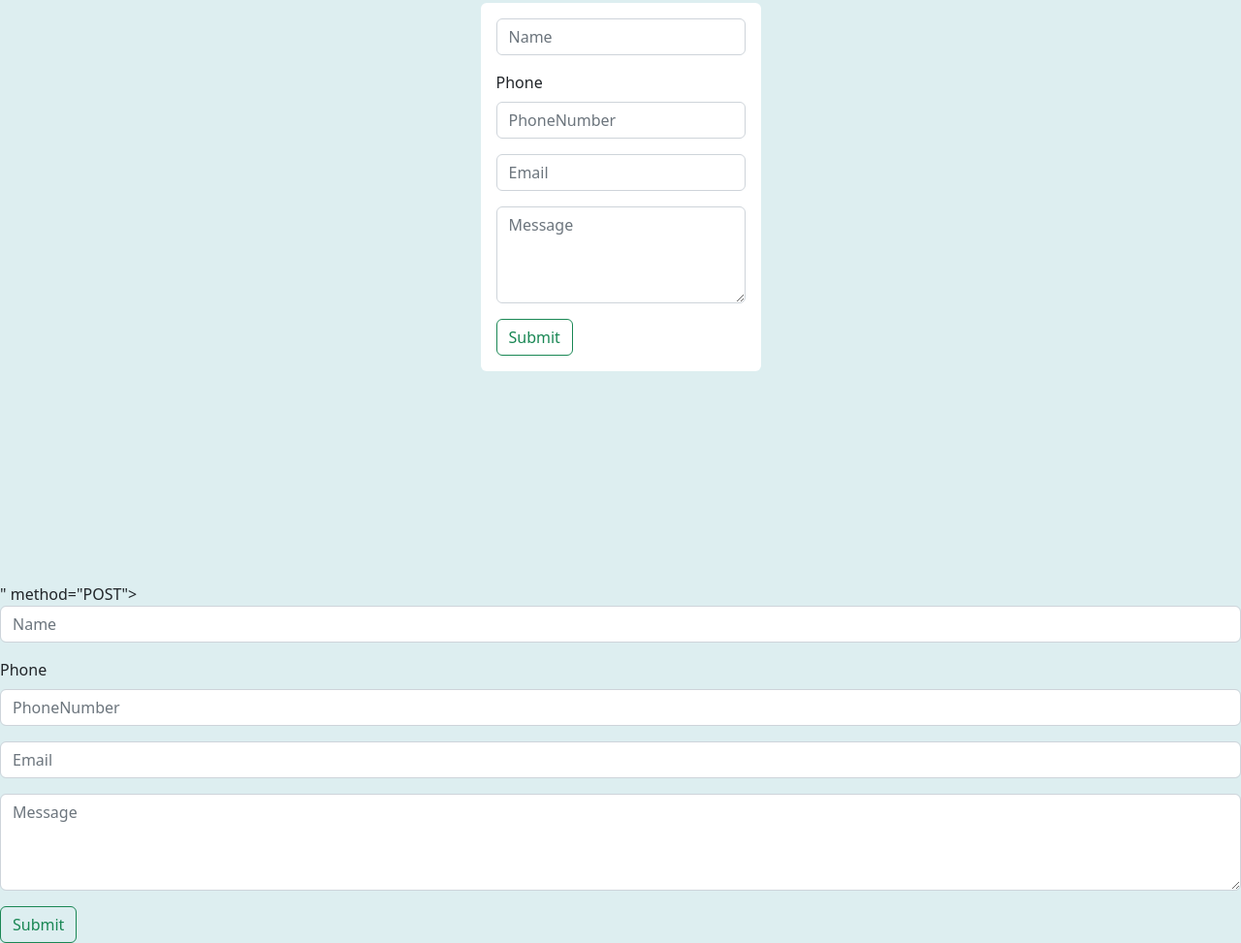
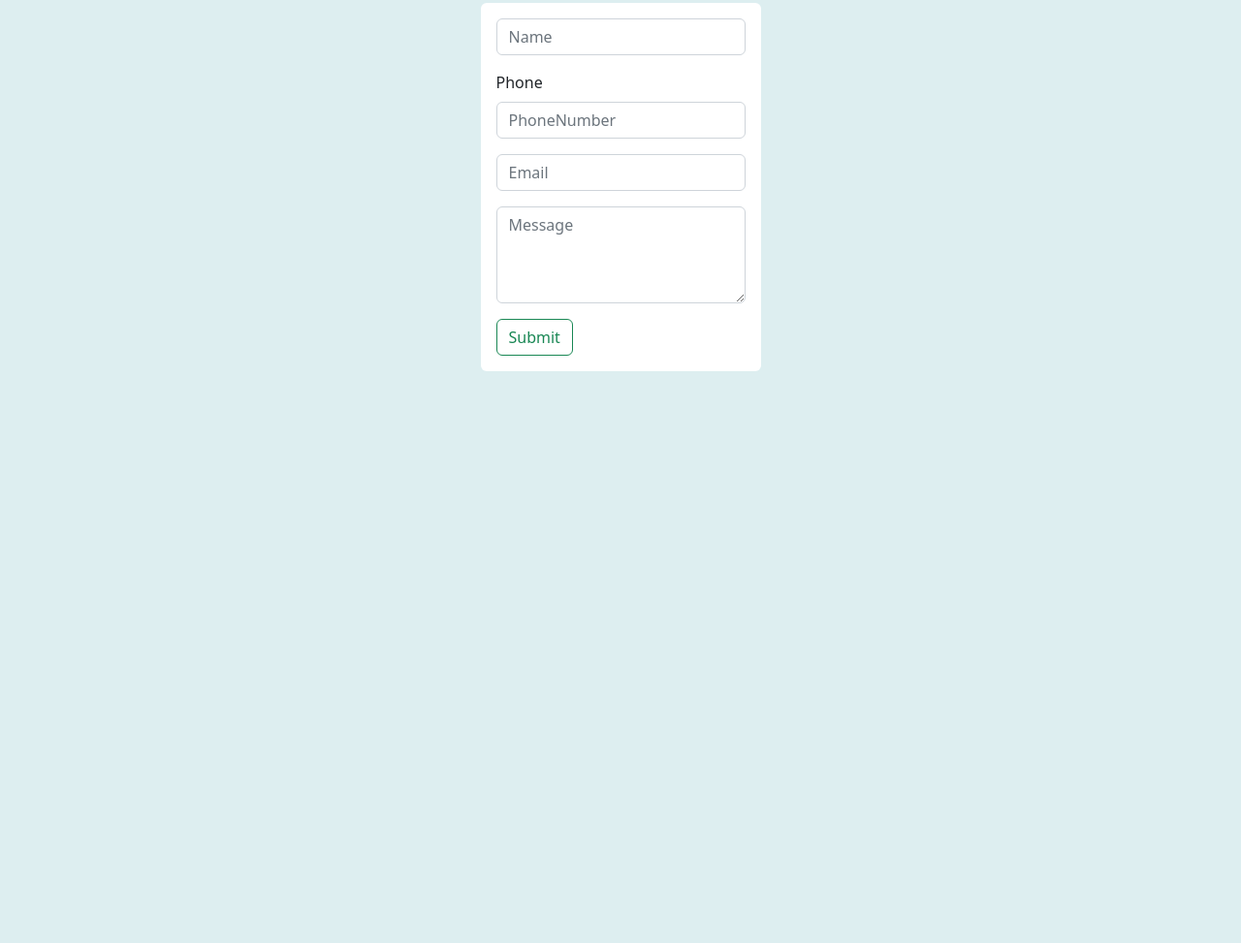
Before and after one commit to chrysolithes/sampledemo, a plain HTML site: page index.html in a window 1280 px wide. Shown: the part 287-1260 px from the top of the page at 97% size. After the commit the page ends 888 px from the top, so only its background shows below. Drawn offline with nearby package versions, Linux system fonts and the light colour scheme.

Commit message:
Add files via upload

```diff
--- a/index.html
+++ b/index.html
@@ -40,23 +40,4 @@
         </div>
 </body>
 </div>
-</html>" method="POST">
-                <div class="mb-3">
-                    <input type="text" class="form-control" id="exampleInputName1" placeholder="Name">
-                </div>
-                <div class="mb-3">
-                    <label for="exampleInputPhone" class="form-label">Phone</label>
-                    <input type="text" class="form-control" id="exampleInputPhone1" placeholder="PhoneNumber">
-                </div>
-                <div class="mb-3">
-                  <input type="email" class="form-control" id="exampleInputEmail1" aria-describedby="emailHelp" placeholder="Email">
-                </div>
-                <div class="mb-3">
-                    <textarea class="form-control" placeholder="Message" id="floatingTextarea2" style="height: 100px"></textarea>
-                </div>
-                  <button type="submit" class="btn btn-outline-success">Submit</button>
-              </form>
-        </div>
-</body>
-</div>
 </html>
```
